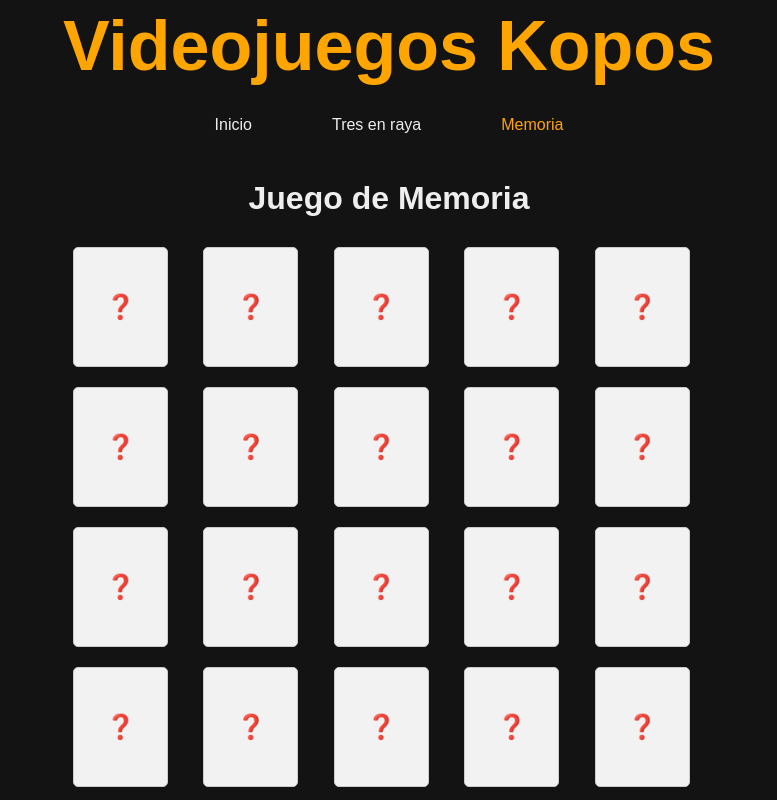
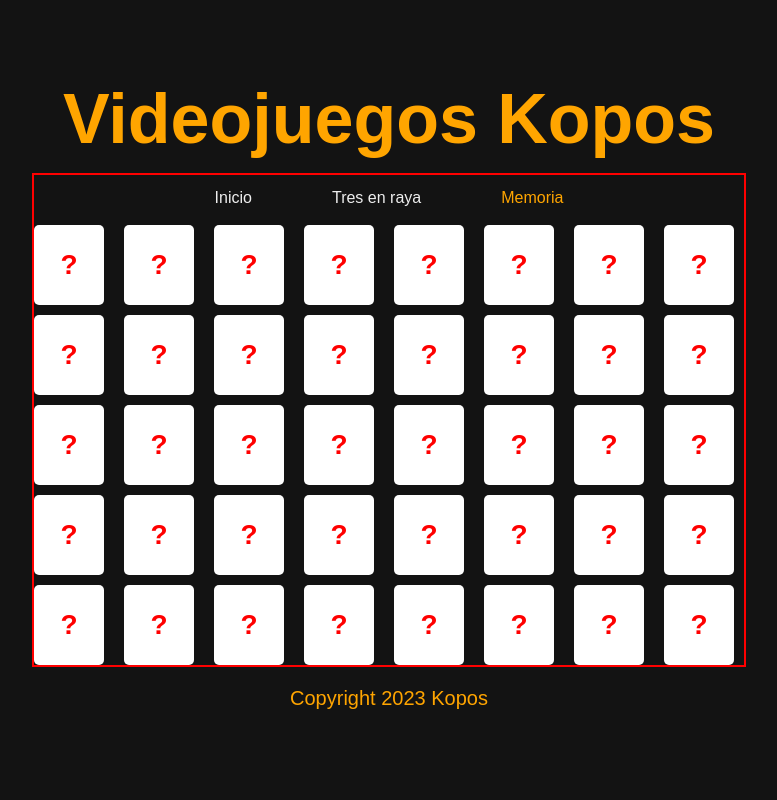
Before and after one commit to KoposHV/Videojuegos-React, a React (Vite) app: page /memoria in a window 1280 px wide. Shown: the top 800 px of the page, without its empty margins (251-1028 px from the left). Built offline with nearby package versions, Linux system fonts and the light colour scheme.

Commit message:
videojuegos

```diff
--- a/src/pages/Memoria/Memoria.css
+++ b/src/pages/Memoria/Memoria.css
@@ -1,36 +1,36 @@
-.App {
-    text-align: center;
-    font-family: Arial, sans-serif;
-    height: 115vh;
-    padding-top: 100px;
-  }
-
-  .card-container {
+.memory-game {
   display: grid;
-    grid-template-columns: repeat(5, 1fr);
-    justify-content: center;
-    margin-top: 20px;
+  grid-template-columns: repeat(8, 80px);
+  grid-template-rows: repeat(4, 80px);
+  gap: 10px;
+  margin: 20px;
+  border: 2px red solid;
 }
 
 .card {
-    width: 95px;
-    height: 120px;
-    font-size: 24px;
   display: flex;
   justify-content: center;
   align-items: center;
-    margin: 10px;
+  font-size: 28px;
+  font-weight: bold;
+  height: 80px;
+  width: 70px;
+  background-color: white;
+  color: red;
   cursor: pointer;
-    background-color: #f2f2f2;
   border-radius: 5px;
-    border: 1px solid #ccc;
+  margin-top: 50px;
 }
 
 .card.flipped {
-    background-color: #61dafb;
-    color: #fff;
+  background-color: orange;
 }
 
-  .card.flipped:active {
-    background-color: #2185d0;
+body {
+  display: flex;
+  justify-content: center;
+  align-items: center;
+  height: 100vh;
+  margin: 0;
+  background-color: #ecf0f1;
 }
--- a/src/pages/Memoria/Memoria.jsx
+++ b/src/pages/Memoria/Memoria.jsx
@@ -1,23 +1,27 @@
 import "./Memoria.css";
 import React, { useState, useEffect } from 'react';
 
+const cardImages = [
+  '🐶', '🐱', '🐰', '🦊', '🐼',
+  '🐵', '🦁', '🐯', '🐮', '🐷',
+  '🐸', '🐙', '🦑', '🐢', '🦎',
+  '🦅', '🦉', '🦇', '🐺', '🐝'
+];
+
 const shuffleArray = (array) => {
-  let shuffledArray = array.slice();
-  for (let i = shuffledArray.length - 1; i > 0; i--) {
-    const j = Math.floor(Math.random() * (i + 1));
-    [shuffledArray[i], shuffledArray[j]] = [shuffledArray[j], shuffledArray[i]];
-  }
-  return shuffledArray;
+  return array.sort(() => Math.random() - 0.5);
 };
 
 const Memoria = () => {
-  const [cards, setCards] = useState([
-    '🐱', '🐶', '🐰', '🐻', '🐼', '🐨', '🦁', '🐯', '🐷', '🐵',
-    '🦊', '🐸', '🐙', '🦑', '🦐', '🦀', '🐡', '🐢', '🦕', '🐊'
-  ]);
-
+  const [cards, setCards] = useState(shuffleArray([...cardImages, ...cardImages]));
   const [flippedIndices, setFlippedIndices] = useState([]);
   const [matchedPairs, setMatchedPairs] = useState([]);
+
+  const handleCardClick = (index) => {
+    if (flippedIndices.length < 2 && !flippedIndices.includes(index)) {
+      setFlippedIndices([...flippedIndices, index]);
+    }
+  };
 
   useEffect(() => {
     if (flippedIndices.length === 2) {
@@ -25,38 +29,29 @@ const Memoria = () => {
       if (cards[firstIndex] === cards[secondIndex]) {
         setMatchedPairs([...matchedPairs, cards[firstIndex]]);
       }
-      setTimeout(() => setFlippedIndices([]), 1000);
+      setTimeout(() => {
+        setFlippedIndices([]);
+      }, 1000);
     }
   }, [flippedIndices, cards, matchedPairs]);
 
-  const handleCardClick = (index) => {
-    if (flippedIndices.length < 2 && !flippedIndices.includes(index)) {
-      setFlippedIndices([...flippedIndices, index]);
-    }
+  const isCardFlipped = (index) => {
+    return flippedIndices.includes(index) || matchedPairs.includes(cards[index]);
   };
 
-  const shuffledCards = shuffleArray(cards);
-
   return (
-    <div className="App">
-      <h1>Juego de Memoria</h1>
-      <div className="card-container">
-        {shuffledCards.map((card, index) => {
-          const isFlipped = flippedIndices.includes(index) || matchedPairs.includes(card);
-          return (
-            <div
-              key={index}
-              className={`card ${isFlipped ? 'flipped' : ''}`}
-              onClick={() => handleCardClick(index)}
-            >
-              {isFlipped ? card : '❓'}
-            </div>
-          );
-        })}
-      </div>
+    <div className="memory-game">
+      {cards.map((card, index) => (
+        <div
+          key={index}
+          className={`card ${isCardFlipped(index) ? 'flipped' : ''}`}
+          onClick={() => handleCardClick(index)}
+        >
+          {isCardFlipped(index) ? card : '?'}
+        </div>
+      ))}
     </div>
   );
 };
 
-
-export default Memoria
+export default Memoria;
```
Lines whose indentation alone changed are shown as unchanged.
